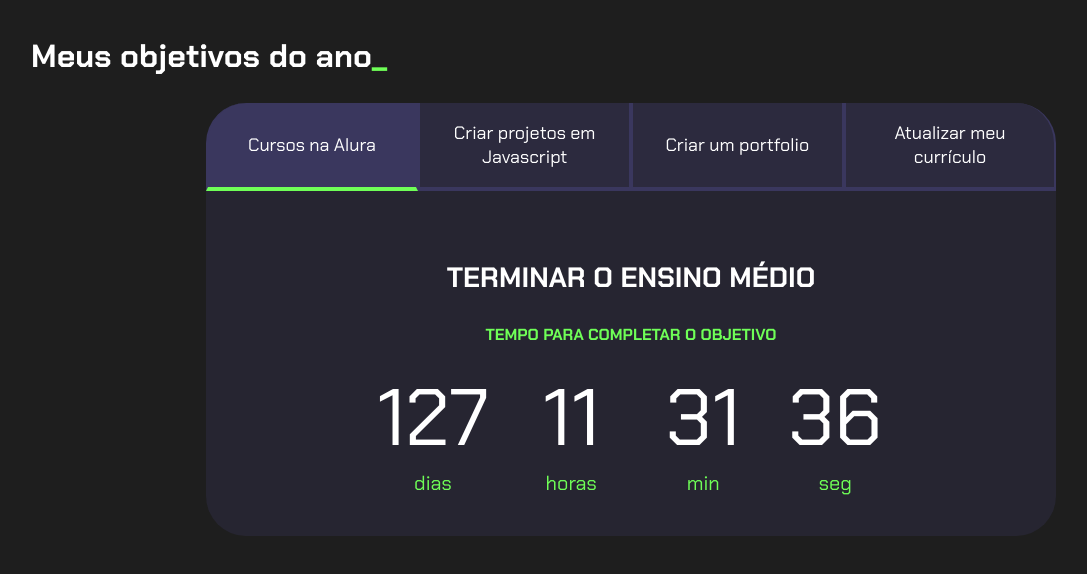
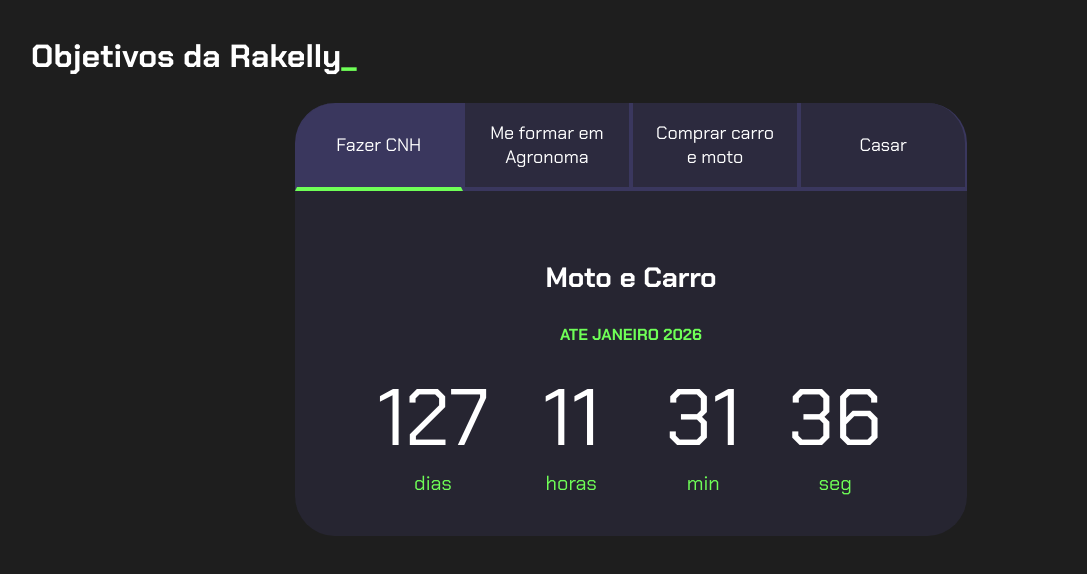
Before and after one commit to KellyGloria/Projeto-de-vida-, a plain HTML site: page index.html in a window 1280 px wide. Shown: the whole page, without its empty margins (9-1096 px from the left). Drawn offline with Linux system fonts and the light colour scheme.

Commit message:
Update index.html

```diff
--- a/index.html
+++ b/index.html
@@ -11,18 +11,18 @@
 
 <body>
     <section class="conteudo-principal">
-        <h2 class="titulo-principal">Meus objetivos do ano<span>_</span></h2>
+        <h2 class="titulo-principal">Objetivos da Rakelly<span>_</span></h2>
         <div class="conteudo">
             <div class="botoes">
-                <button class="botao ativo">Cursos na Alura</button>
-                <button class="botao">Criar projetos em Javascript</button>
-                <button class="botao">Criar um portfolio</button>
-                <button class="botao">Atualizar meu currículo</button>
+                <button class="botao ativo">Fazer CNH</button>
+                <button class="botao">Me formar em Agronoma</button>
+                <button class="botao">Comprar carro e moto</button>
+                <button class="botao">Casar</button>
             </div>
             <div class="abas-textos">
                 <div class="aba-conteudo ativo">
-                    <h3 class="aba-conteudo-titulo-principal"> TERMINAR O ENSINO MÉDIO </h3>
-                    <h4 class="aba-conteudo-titulo-secundario">Tempo para completar o objetivo</h4>
+                    <h3 class="aba-conteudo-titulo-principal">Moto e Carro</h3>
+                    <h4 class="aba-conteudo-titulo-secundario"> ate janeiro 2026</h4>
                     <div class="contador">
                         <div class="contador-digito">
                             <p class="contador-digito-numero" id="dias0"></p>
@@ -43,8 +43,8 @@
                     </div>
                 </div>
                 <div class="aba-conteudo">
-                    <h3 class="aba-conteudo-titulo-principal">Criar 5 projetos em Javascript</h3>
-                    <h4 class="aba-conteudo-titulo-secundario">Tempo para completar o objetivo</h4>
+                    <h3 class="aba-conteudo-titulo-principal">Fazer faculdade</h3>
+                    <h4 class="aba-conteudo-titulo-secundario">terminar ate em dezembro 2030</h4>
                     <div class="contador">
                         <div class="contador-digito">
                             <p class="contador-digito-numero" id="dias1"></p>
@@ -65,8 +65,8 @@
                     </div>
                 </div>
                 <div class="aba-conteudo">
-                    <h3 class="aba-conteudo-titulo-principal">Criar um portfolio com os meus 3 melhores projetos</h3>
-                    <h4 class="aba-conteudo-titulo-secundario">Tempo para completar o objetivo</h4>
+                    <h3 class="aba-conteudo-titulo-principal">Planejamento</h3>
+                    <h4 class="aba-conteudo-titulo-secundario">ate 2028</h4>
                     <div class="contador">
                         <div class="contador-digito">
                             <p class="contador-digito-numero" id="dias2"></p>
@@ -87,8 +87,8 @@
                     </div>
                 </div>
                 <div class="aba-conteudo">
-                    <h3 class="aba-conteudo-titulo-principal">Atualizar meu curriculo com os certificados da Alura</h3>
-                    <h4 class="aba-conteudo-titulo-secundario">Tempo para completar o objetivo</h4>
+                    <h3 class="aba-conteudo-titulo-principal">Casar no civil e na igreja</h3>
+                    <h4 class="aba-conteudo-titulo-secundario">ate 2030</h4>
                     <div class="contador">
                         <div class="contador-digito">
                             <p class="contador-digito-numero" id="dias3"></p>
```
